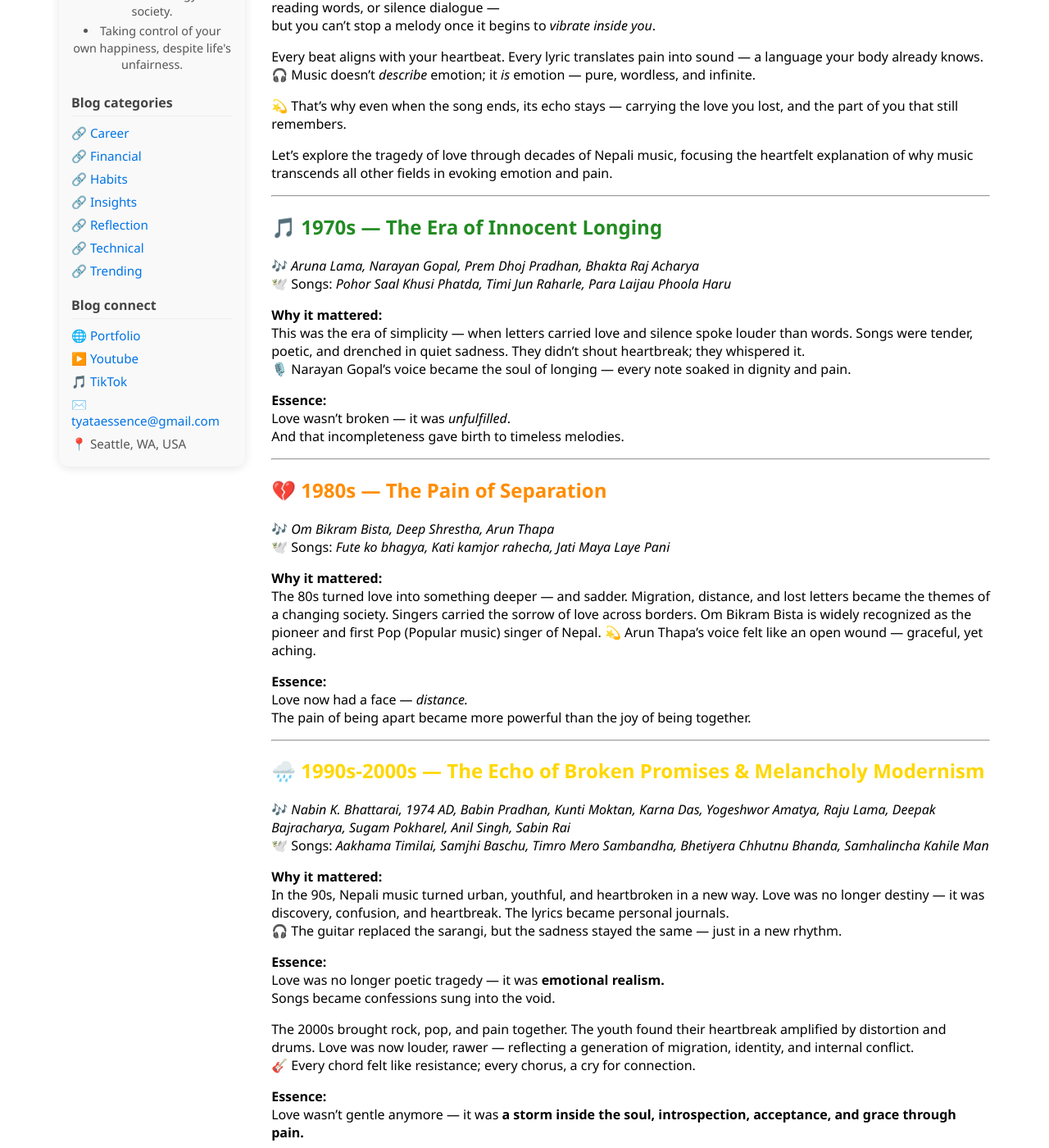
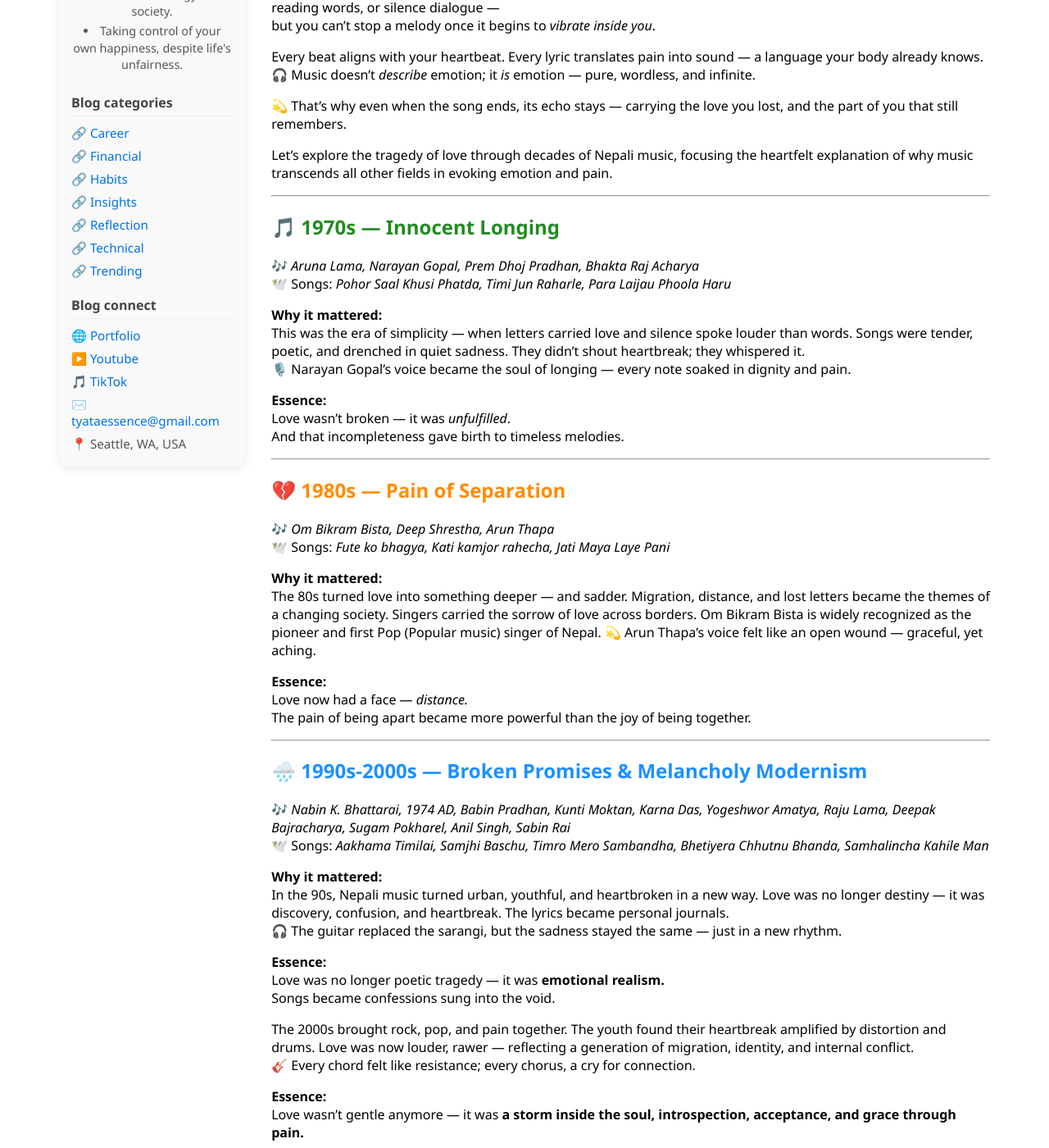
Before and after one commit to tyataessence/tyataessence.github.io, a Jekyll site: the page built from _posts/reflection/2025-10-22-five-decades-of-love-tragedy.md, in a window 1280 px wide and 1400 px high, scrolled down 605 px. Shown: the whole window at 82% size. Built offline with Jekyll 4.4.1, drawn with Linux system fonts in a browser that asks for light colours; some of the changed text lies outside the part shown.

Commit message:
fixing color

```diff
--- a/_posts/reflection/2025-10-22-five-decades-of-love-tragedy.md
+++ b/_posts/reflection/2025-10-22-five-decades-of-love-tragedy.md
@@ -24,7 +24,7 @@ Let's explore the tragedy of love through decades of Nepali music, focusing the
 
 ---
 
-## <span style="color:#228B22;">🎵 1970s — The Era of Innocent Longing</span>
+## <span style="color:#228B22;">🎵 1970s — Innocent Longing</span>
 
 🎶 _Aruna Lama, Narayan Gopal, Prem Dhoj Pradhan, Bhakta Raj Acharya_
 🕊️ Songs: _Pohor Saal Khusi Phatda, Timi Jun Raharle, Para Laijau Phoola Haru_
@@ -39,7 +39,7 @@ And that incompleteness gave birth to timeless melodies.
 
 ---
 
-## <span style="color:#FF8C00;">💔 1980s — The Pain of Separation</span>
+## <span style="color:#FF8C00;">💔 1980s — Pain of Separation</span>
 
 🎶 _Om Bikram Bista, Deep Shrestha, Arun Thapa_
 🕊️ Songs: _Fute ko bhagya, Kati kamjor rahecha, Jati Maya Laye Pani_
@@ -54,7 +54,7 @@ The pain of being apart became more powerful than the joy of being together.
 
 ---
 
-## <span style="color:#FFD700;">🌧️ 1990s-2000s — The Echo of Broken Promises & Melancholy Modernism</span>
+## <span style="color:#1E90FF;">🌧️ 1990s-2000s — Broken Promises & Melancholy Modernism</span>
 
 🎶 _Nabin K. Bhattarai, 1974 AD, Babin Pradhan, Kunti Moktan, Karna Das, Yogeshwor Amatya, Raju Lama, Deepak Bajracharya, Sugam Pokharel, Anil Singh, Sabin Rai_
 🕊️ Songs: _Aakhama Timilai, Samjhi Baschu, Timro Mero Sambandha, Bhetiyera Chhutnu Bhanda, Samhalincha Kahile Man_
@@ -75,7 +75,7 @@ Love wasn’t gentle anymore — it was **a storm inside the soul, introspection
 
 ---
 
-## <span style="color:#E74C3C;">🔥 2010s–2020s — The Real, Raw, and Reflective</span>
+## <span style="color:#E74C3C;">🔥 2010s–2020s — Raw Reflective</span>
 
 🎶 _Hemant Rana, Yama Buddha, Sajjan Raj Vaidya, Sanjeev Baraili, Sujan Chapagain, Vten, Sushant KC, Prakash Saput_
 🕊️ Songs: _Saili, Chupchap, Sangi, Eklai Bhayeni, Hataarindai Bataasindai_
@@ -89,7 +89,7 @@ Tragedy now lives in the unsaid — in the spaces between words, beats, and brea
 
 ---
 
-## <span style="color:#DC143C;">💞 The Eternal Song of Pain and Beauty</span>
+## <span style="color:#FFD700;">💞 The Eternal Song of Pain and Beauty</span>
 
 From Narayan Gopal’s timeless ache to Sajjan Raj Vaidya’s modern melancholy,
 Nepali music has never stopped teaching us how to feel deeply.
```
